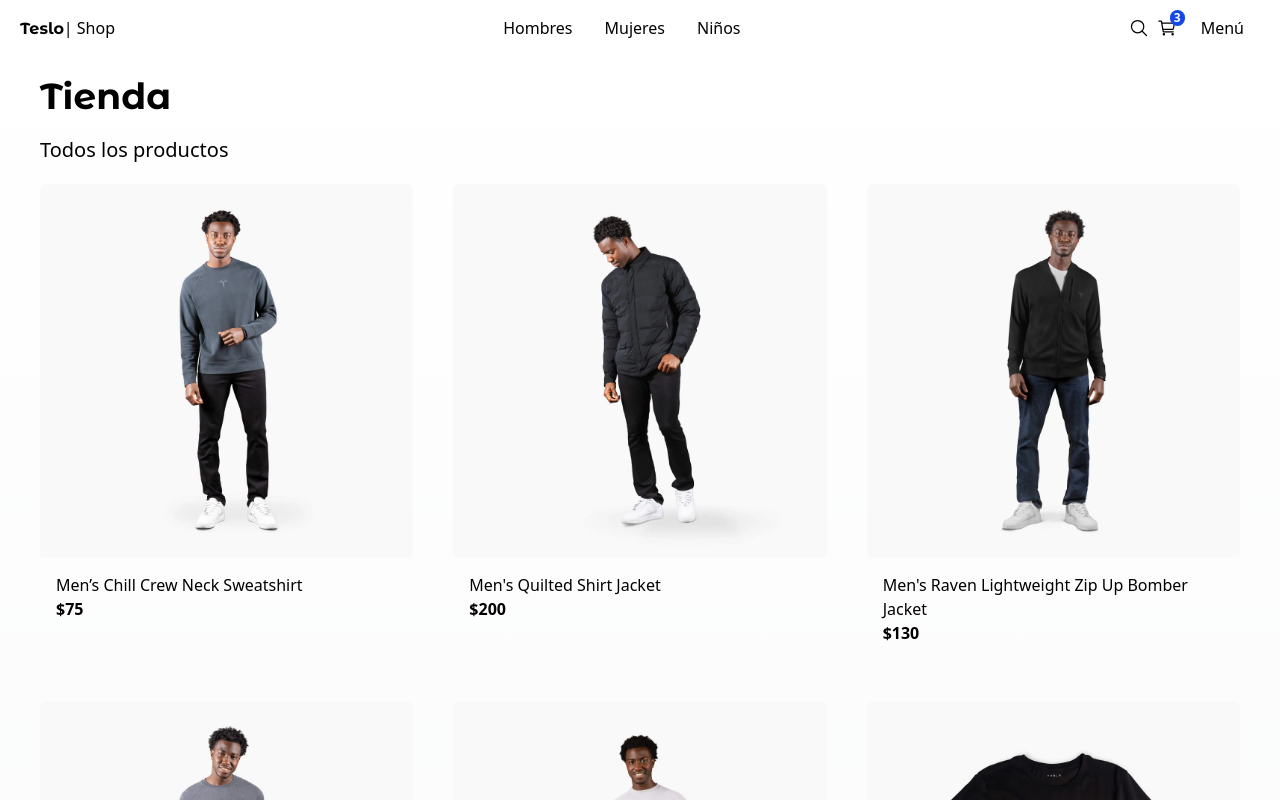
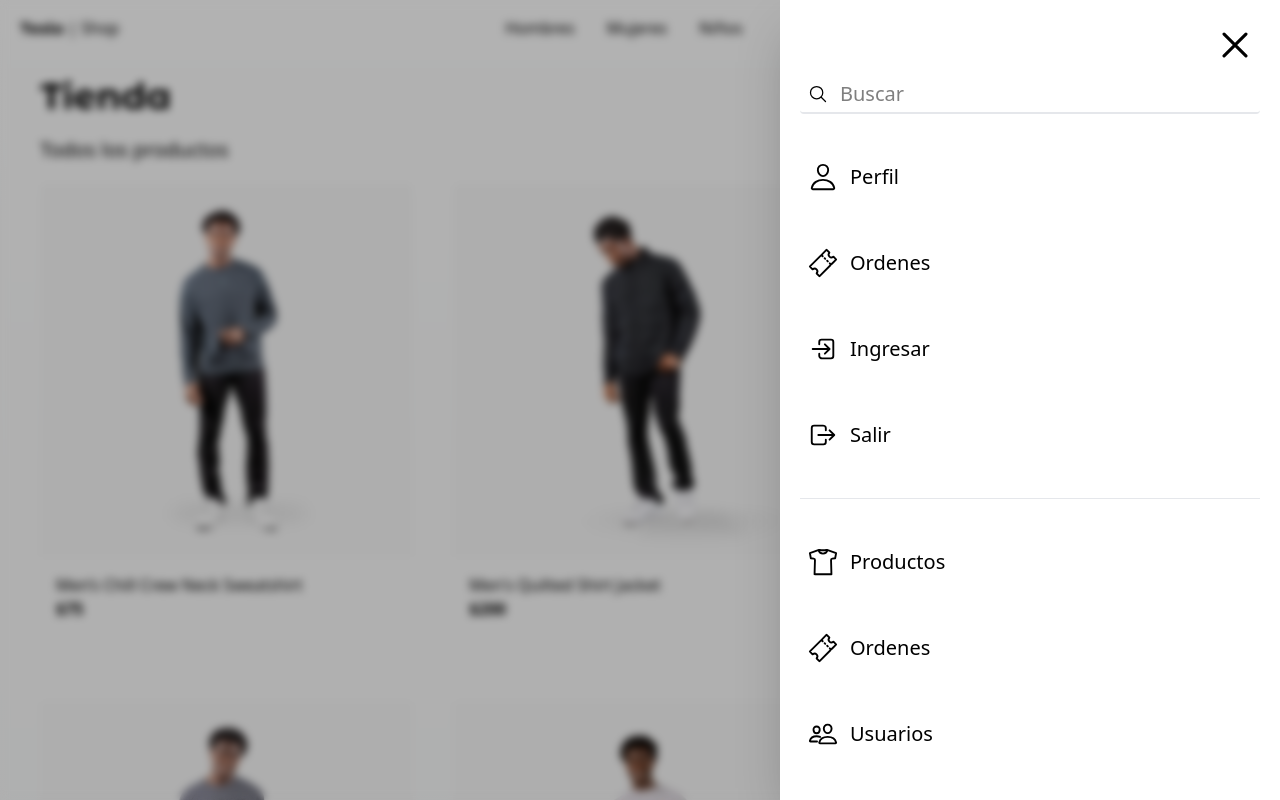
Before and after one commit to klich1984/teslo-shop-next, a Next.js app: page / in a window 1280 px wide. Shown: the top 800 px of the page. Built offline with nearby package versions, Linux system fonts and the light colour scheme.

Commit message:
feat: 🗿 Add TopMenu Component

```diff
--- a/src/app/(shop)/layout.tsx
+++ b/src/app/(shop)/layout.tsx
@@ -1,9 +1,10 @@
-import { TopMenu } from '@/components'
+import { Sidebar, TopMenu } from '@/components'
 
 export default function ShopLayout({ children }: { children: React.ReactNode }) {
   return (
     <main className='min-h-screen'>
       <TopMenu />
+      <Sidebar />
       <div className='px-1 sm:px-10'>{children}</div>
     </main>
   )
--- a/src/components/index.ts
+++ b/src/components/index.ts
@@ -2,5 +2,6 @@
 export * from './products/product-grid/ProductGridItem'
 
 export * from './ui/not-found/PageNotFound'
+export * from './ui/sidebar/Sidebar'
 export * from './ui/title/Title'
 export * from './ui/top-menu/TopMenu'
--- /dev/null
+++ b/src/components/ui/sidebar/Sidebar.tsx
@@ -0,0 +1,98 @@
+'use client'
+import Link from 'next/link'
+import {
+  IoCloseOutline,
+  IoLogInOutline,
+  IoLogOutOutline,
+  IoPeopleOutline,
+  IoPersonOutline,
+  IoSearchOutline,
+  IoShirtOutline,
+  IoTicketOutline,
+} from 'react-icons/io5'
+
+export const Sidebar = () => {
+  return (
+    <div>
+      {/* Background black */}
+      <div className='fixed top-0 left-0 w-screen h-screen z-10 bg-black opacity-30' />
+      {/* Blur */}
+      <div className='fade-in fixed top-0 left-0 w-screen h-screen z-10 backdrop-filter backdrop-blur-xs' />
+      {/* SideMenu */}
+      <nav
+        // Todo: efecto de slide
+        className='fixed p-5 right-0 top-0 w-[500px] h-screen bg-white z-20 shadow-2xl transform transition-all duration-300'
+      >
+        <IoCloseOutline
+          size={50}
+          className='absolute top-5 right-5 cursor-pointer'
+          onClick={() => console.log('👽 click')}
+        />
+
+        {/* Input */}
+        <div className='relative mt-14'>
+          <IoSearchOutline size={20} className='absolute top-2 left-2' />
+          <input
+            type='text'
+            placeholder='Buscar'
+            className='w-full backdrop-gray-50 rounded pl-10 py-1 pr-10 border-b-2 text-xl border-gray-200 focus:outline-none focus:border-blue-500'
+          />
+        </div>
+
+        {/* Menú */}
+        <Link
+          href='/'
+          className='flex items-center mt-10 p-2 hover:bg-gray-100 rounded transition-all'
+        >
+          <IoPersonOutline size={30} />
+          <span className='ml-3 text-xl'>Perfil</span>
+        </Link>
+
+        <Link
+          href='/'
+          className='flex items-center mt-10 p-2 hover:bg-gray-100 rounded transition-all'
+        >
+          <IoTicketOutline size={30} />
+          <span className='ml-3 text-xl'>Ordenes</span>
+        </Link>
+        <Link
+          href='/'
+          className='flex items-center mt-10 p-2 hover:bg-gray-100 rounded transition-all'
+        >
+          <IoLogInOutline size={30} />
+          <span className='ml-3 text-xl'>Ingresar</span>
+        </Link>
+        <Link
+          href='/'
+          className='flex items-center mt-10 p-2 hover:bg-gray-100 rounded transition-all'
+        >
+          <IoLogOutOutline size={30} />
+          <span className='ml-3 text-xl'>Salir</span>
+        </Link>
+        {/* Line Separetor */}
+        <div className='w-full h-px bg-gray-200 my-10' />
+        <Link
+          href='/'
+          className='flex items-center mt-10 p-2 hover:bg-gray-100 rounded transition-all'
+        >
+          <IoShirtOutline size={30} />
+          <span className='ml-3 text-xl'>Productos</span>
+        </Link>
+        <Link
+          href='/'
+          className='flex items-center mt-10 p-2 hover:bg-gray-100 rounded transition-all'
+        >
+          <IoTicketOutline size={30} />
+          <span className='ml-3 text-xl'>Ordenes</span>
+        </Link>
+        <Link
+          href='/'
+          className='flex items-center mt-10 p-2 hover:bg-gray-100 rounded transition-all'
+        >
+          <IoPeopleOutline size={30} />
+          <span className='ml-3 text-xl'>Usuarios</span>
+        </Link>
+      </nav>
+    </div>
+  )
+}
--- a/src/components/ui/top-menu/TopMenu.tsx
+++ b/src/components/ui/top-menu/TopMenu.tsx
@@ -9,7 +9,7 @@
       <div>
         <Link href={'/'}>
           <span className={`${titleFont.className} antialiased font-bold`}>Teslo</span>
-          <span>| Shop</span>
+          <span> | Shop</span>
         </Link>
       </div>
 
```
